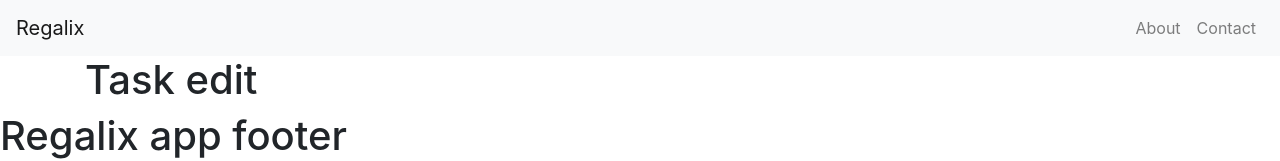
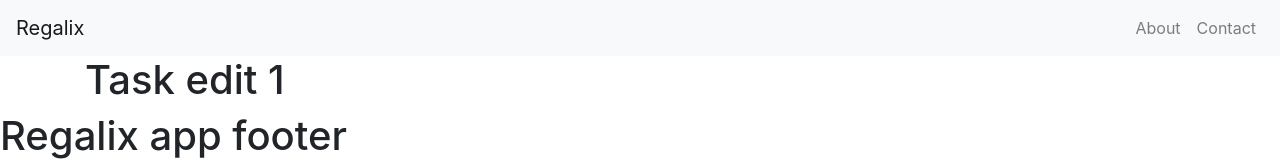
Before and after one commit to mpsk2/regalix, a React app in the folder frontend/: page /1/edit in a window 1280 px wide. Shown: the top 161 px of the page. Built offline with nearby package versions, Linux system fonts and the light colour scheme.

Commit message:
Add id to edit

```diff
--- a/frontend/src/components/Root.js
+++ b/frontend/src/components/Root.js
@@ -6,7 +6,7 @@ import About from "./About";
 import Contact from "./Contact";
 import App from "./App";
 import TaskEdit from "./TaskEdit";
-import VisibleTasksList from "../containers/VisibleTasksList";
+import TasksList from "../containers/TasksList";
 
 const store = configureStore();
 
@@ -15,7 +15,7 @@ const Root = () => (
         <Provider store={store}>
             <Router>
                 <div>
-                    <Route exact path='/' component={VisibleTasksList}/>
+                    <Route exact path='/' component={TasksList}/>
                     <Route path='/:id/edit' component={TaskEdit}/>
                     <Route path='/about' component={About}/>
                     <Route path='/contact' component={Contact}/>
--- a/frontend/src/components/TaskEdit.js
+++ b/frontend/src/components/TaskEdit.js
@@ -5,7 +5,7 @@ class TaskEdit extends Component {
         document.title = "Task Edit | Regalix";
     }
     render() {
-        return (<h1>Task edit</h1>);
+        return (<h1>Task edit {this.props.match.params.id}</h1>);
     }
 }
 
```
Also changed, not shown: frontend/src/containers/TasksList.js (renamed from frontend/src/containers/VisibleTasksList.js).
